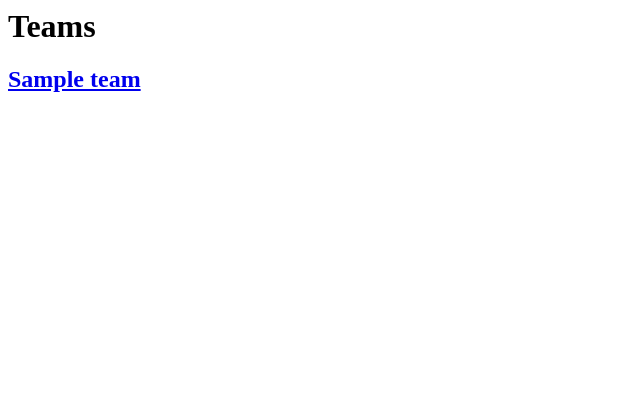
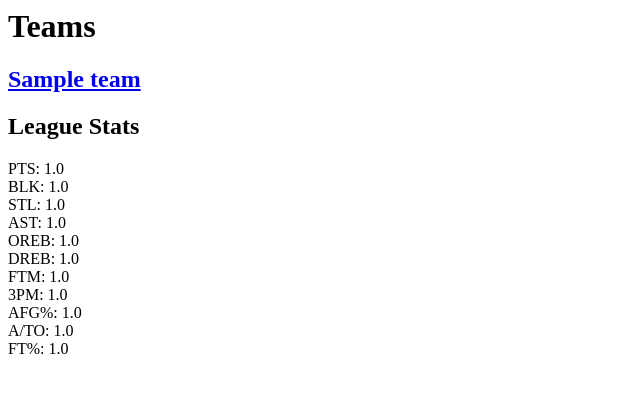
Before and after one commit to usborn116/django_trade_app, a Django app: page /trade_app/league/1 in a window 1280 px wide. Shown: the top 393 px of the page, without its empty margins (0-640 px from the left). Run offline with Django 5.2, Linux system fonts and the light colour scheme; tables that the repository leaves empty hold one stand-in row (values such as "Sample post").

Commit message:
added hyperlinks and league stats to teams index

```diff
--- a/trade_app/models.py
+++ b/trade_app/models.py
@@ -9,31 +9,32 @@ class League(models.Model):
     sw = models.CharField(max_length=2000, default=None)
 
     def create_league_statcard(self):
-        new_stat = self.statcard_set.create(pts=0, blk=0, stl=0, ast=0, oreb=0, dreb=0, to=0,
-                                fga=0, fgm=0, ftm=0, fta=0, m3p=0, a3p=0)
+        if not self.statcard_set.first():
+            new_stat = self.statcard_set.create(pts=0, blk=0, stl=0, ast=0, oreb=0, dreb=0, to=0,
+                                    fga=0, fgm=0, ftm=0, fta=0, m3p=0, a3p=0)
 
-        for team in self.team_set.all():
-            for card in team.statcard_set.all():
-                new_stat.pts += card.pts
-                new_stat.blk += card.blk
-                new_stat.stl += card.stl
-                new_stat.ast += card.ast
-                new_stat.oreb += card.oreb
-                new_stat.dreb += card.dreb
-                new_stat.to += card.to
-                new_stat.fga += card.fga
-                new_stat.fgm += card.fgm
-                new_stat.ftm += card.ftm
-                new_stat.fta += card.fta
-                new_stat.m3p += card.m3p
-                new_stat.a3p += card.a3p
-                new_stat.save()
+            for team in self.team_set.all():
+                for card in team.statcard_set.all():
+                    new_stat.pts += card.pts
+                    new_stat.blk += card.blk
+                    new_stat.stl += card.stl
+                    new_stat.ast += card.ast
+                    new_stat.oreb += card.oreb
+                    new_stat.dreb += card.dreb
+                    new_stat.to += card.to
+                    new_stat.fga += card.fga
+                    new_stat.fgm += card.fgm
+                    new_stat.ftm += card.ftm
+                    new_stat.fta += card.fta
+                    new_stat.m3p += card.m3p
+                    new_stat.a3p += card.a3p
+                    new_stat.save()
 
-        new_stat.get_averages(len(self.team_set.all()))
+            new_stat.get_averages(len(self.team_set.all()))
 
     def create_teams(self, teams):
         for team in teams:
-            exist = Team.objects.filter(pk=team.team_id)
+            exist = self.team_set.filter(pk=team.team_id)
             if not exist:
                 self.team_set.get_or_create(id = team.team_id, name=team.team_name)
 
@@ -49,31 +50,33 @@ class Team(models.Model):
                                    position=player.position)
             #print(player.stats['2024_total']['avg'])
             try:
-                new_player.create_player_statcard(player.stats['2024_total']['avg'])
+                if not new_player.statcard_set.first():
+                    new_player.create_player_statcard(player.stats['2024_total']['avg'])
             except KeyError:
                 None
 
     def create_team_statcard(self):
-        new_stat = self.statcard_set.create(pts=0, blk=0, stl=0, ast=0, oreb=0, dreb=0, to=0,
-                                fga=0, fgm=0, ftm=0, fta=0, m3p=0, a3p=0)
+        if not self.statcard_set.first():
+            new_stat = self.statcard_set.create(pts=0, blk=0, stl=0, ast=0, oreb=0, dreb=0, to=0,
+                                    fga=0, fgm=0, ftm=0, fta=0, m3p=0, a3p=0)
 
-        for player in self.player_set.all():
-            for card in player.statcard_set.all():
-                new_stat.pts += card.pts
-                new_stat.blk += card.blk
-                new_stat.stl += card.stl
-                new_stat.ast += card.ast
-                new_stat.oreb += card.oreb
-                new_stat.dreb += card.dreb
-                new_stat.to += card.to
-                new_stat.fga += card.fga
-                new_stat.fgm += card.fgm
-                new_stat.ftm += card.ftm
-                new_stat.fta += card.fta
-                new_stat.m3p += card.m3p
-                new_stat.a3p += card.a3p
-                new_stat.get_calculated_stats()
-                new_stat.save()
+            for player in self.player_set.all():
+                for card in player.statcard_set.all():
+                    new_stat.pts += card.pts
+                    new_stat.blk += card.blk
+                    new_stat.stl += card.stl
+                    new_stat.ast += card.ast
+                    new_stat.oreb += card.oreb
+                    new_stat.dreb += card.dreb
+                    new_stat.to += card.to
+                    new_stat.fga += card.fga
+                    new_stat.fgm += card.fgm
+                    new_stat.ftm += card.ftm
+                    new_stat.fta += card.fta
+                    new_stat.m3p += card.m3p
+                    new_stat.a3p += card.a3p
+                    new_stat.get_calculated_stats()
+                    new_stat.save()
 
 class Player(models.Model):
     league = models.ForeignKey(League, on_delete=models.CASCADE)
@@ -83,12 +86,13 @@ class Player(models.Model):
     position = models.CharField(max_length=10)
 
     def create_player_statcard(self, stats):
-        new_stat = self.statcard_set.create(pts=stats['PTS'], blk=stats['BLK'], stl=stats['STL'],
-                                ast=stats['AST'], oreb=stats['OREB'], dreb=stats['DREB'], to=stats['TO'],
-                                fga=stats['FGA'], fgm=stats['FGM'], ftm=stats['FTM'], fta=stats['FTA'],
-                                m3p=stats['3PTM'], a3p=stats['3PTA'])
-        new_stat.get_calculated_stats()
-        new_stat.save()
+        if not self.statcard_set.first():
+            new_stat = self.statcard_set.create(pts=stats['PTS'], blk=stats['BLK'], stl=stats['STL'],
+                                    ast=stats['AST'], oreb=stats['OREB'], dreb=stats['DREB'], to=stats['TO'],
+                                    fga=stats['FGA'], fgm=stats['FGM'], ftm=stats['FTM'], fta=stats['FTA'],
+                                    m3p=stats['3PTM'], a3p=stats['3PTA'])
+            new_stat.get_calculated_stats()
+            new_stat.save()
 
 class StatCard(models.Model):
     player = models.ForeignKey(Player, blank=True, null=True, on_delete=models.CASCADE)
--- /dev/null
+++ b/trade_app/templates/trade_app/stats.html
@@ -0,0 +1,9 @@
+<div class="stats">
+<h2>{{model}} Stats</h2>
+{% for key, value in stats.items %}
+
+{% if keys|get_item:key %}
+<div>{{keys|get_item:key}}: {{value|round_stat}} </div>
+{% endif %}
+{% endfor %}
+</div>
--- a/trade_app/templates/trade_app/teams.html
+++ b/trade_app/templates/trade_app/teams.html
@@ -2,3 +2,5 @@
 {% for team in league.team_set.all %}
 <h2><a href="{% url 'trade_app:roster' team.id %}">{{team.name}}</a></h2>
 {% endfor %}
+
+{% include './stats.html' with stats=stats keys=keys model='League' %}
--- a/trade_app/tests.py
+++ b/trade_app/tests.py
@@ -143,4 +143,7 @@ class StatCardTestCase(TestCase):
     def test_api_league_statcard_exists(self):
         league_sc = StatCard.objects.get(league=AppLeague.objects.get(pk=lid))
         self.assertIsNotNone(league_sc)
-        #print('Embiidlejuice', league_sc.pts)
+        print('Embiidlejuice', league_sc.pts)
+        print('Embiidlejuice', league_sc.blk)
+        print('Embiidlejuice', league_sc.stl)
+        print('Embiidlejuice', league_sc.ast)
--- a/trade_app/views.py
+++ b/trade_app/views.py
@@ -4,10 +4,18 @@ from django.shortcuts import render, get_object_or_404
 from django.http import HttpResponse, HttpResponseRedirect
 from django.urls import reverse
 from django.views import generic
+from django.template.defaulttags import register
 from .helpers import league_setup
 import pandas as pd
 
 from .models import League as AppLeague, Team, Player, StatCard
+@register.filter
+def get_item(dictionary, key):
+    return dictionary.get(key)
+
+@register.filter
+def round_stat(num):
+    return round(num, 2)
 
 # Create your views here.
 def index(request):
@@ -17,15 +25,15 @@ def index(request):
         lid = int(request.POST['lid'])
         year = int(request.POST['year'])
         data = league_setup(s2, sw, lid, year)
-        league, created = AppLeague.objects.get_or_create(id=lid, year=year, s2=s2, sw=sw,
+        league, _ = AppLeague.objects.get_or_create(id=lid, year=year, s2=s2, sw=sw,
                                                           name='League(%s, %s)' % (data.league_id, data.year,))
-        league.save()
         league.create_teams(data.teams)
         for team in data.teams:
             t = Team.objects.get(pk=team.team_id)
             t.create_players(team.roster)
             t.create_team_statcard()
         league.create_league_statcard()
+        league.save()
         return HttpResponseRedirect(reverse("trade_app:league", args=(league.id,)))
 
     else:
@@ -35,6 +43,14 @@ class LeagueView(generic.DetailView):
     model = AppLeague
     template_name = 'trade_app/teams.html'
     context_object_name = 'league'
+
+    def get_context_data(self, **kwargs):
+        context = super().get_context_data(**kwargs)
+        context['stats'] = self.object.statcard_set.first().__dict__
+        context['keys'] = {'pts' : 'PTS', 'blk' : "BLK", "ast": 'AST', 'stl': 'STL',
+                           'oreb' : 'OREB', 'dreb': 'DREB', 'ftm': 'FTM', 'm3p': '3PM',
+                            'afg' : 'AFG%', 'ato' : 'A/TO', 'ft_per' : 'FT%' }
+        return context
 
 class RosterView(generic.DetailView):
     model = Team
```
